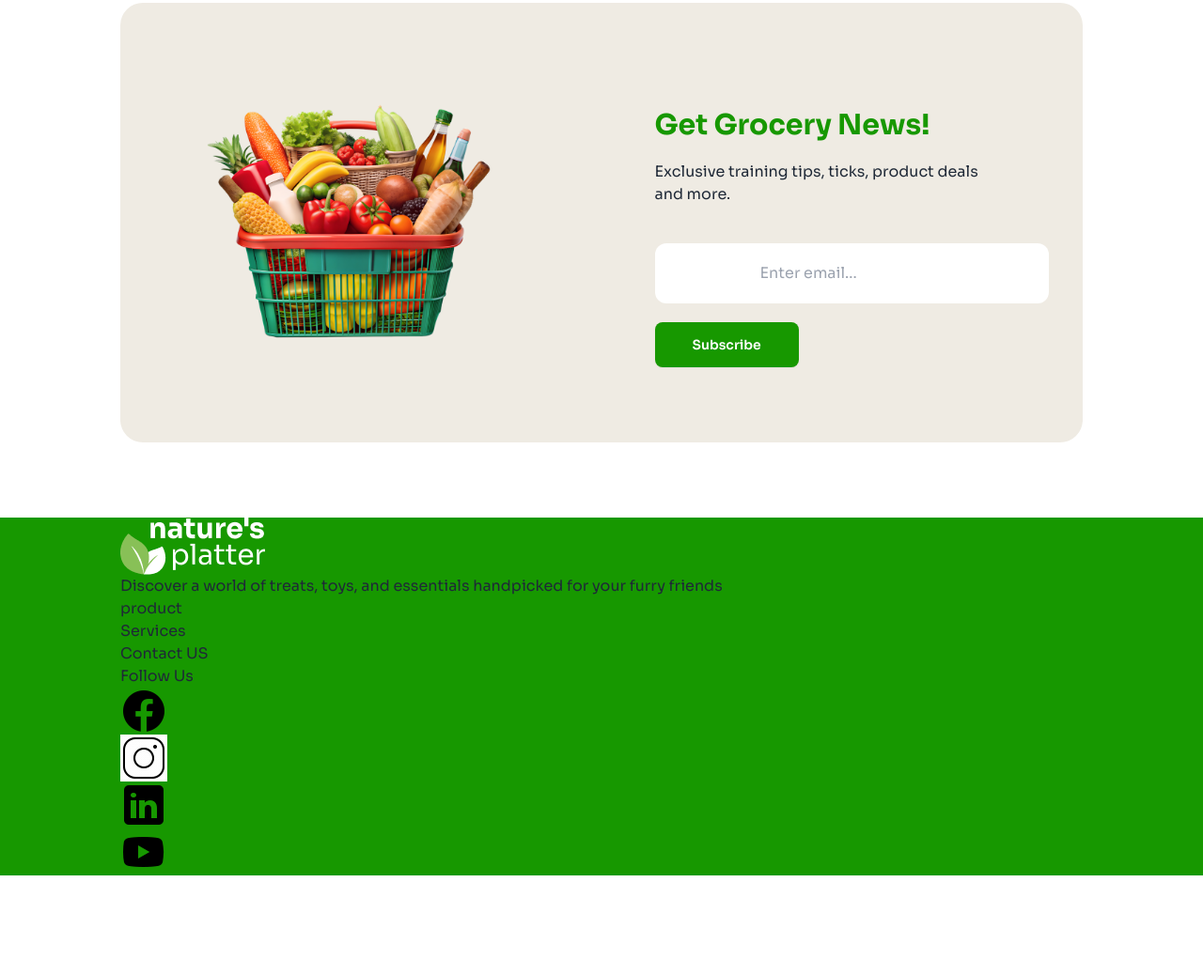
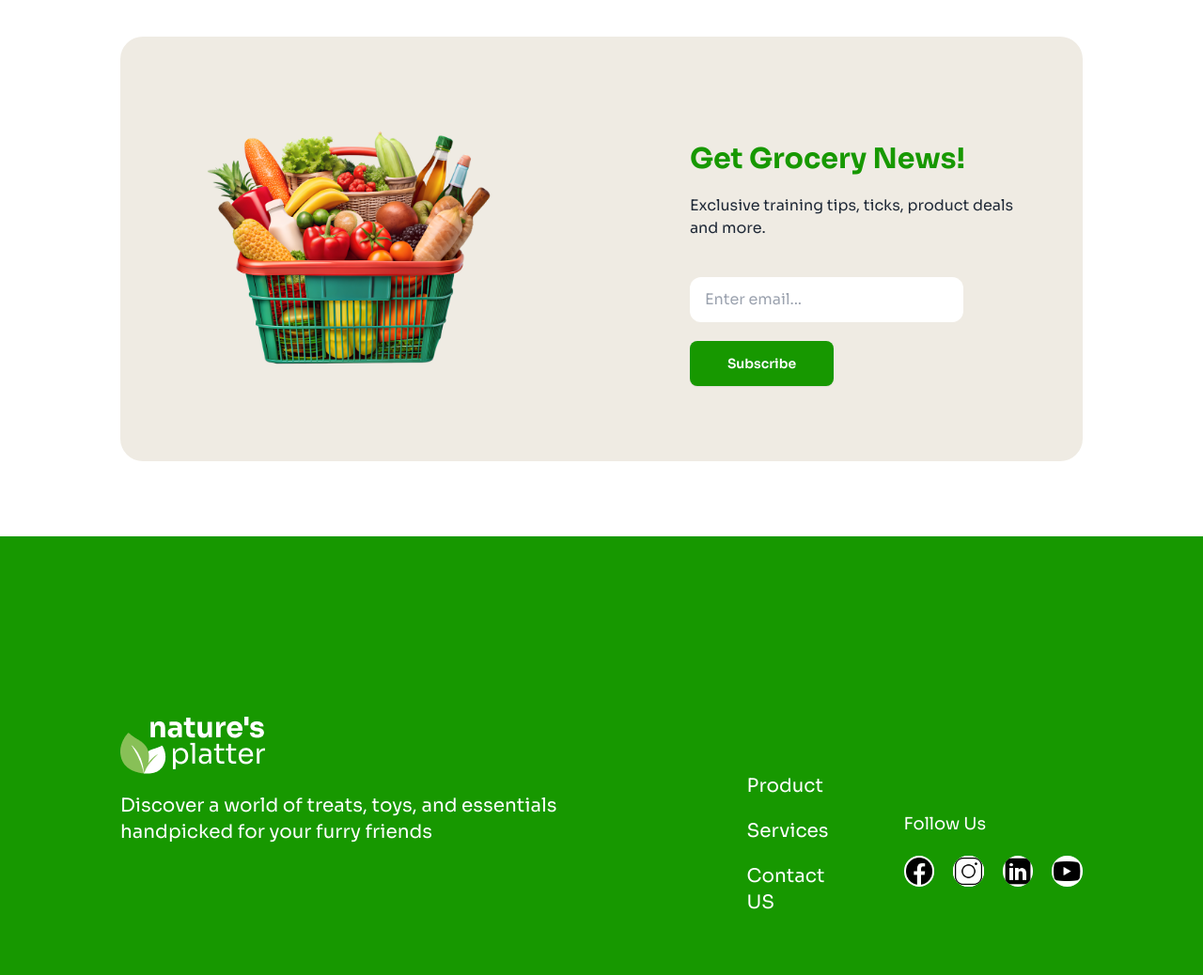
Before and after one commit to jobaidul12/Assingment-3, a plain HTML site: page index.html in a window 1280 px wide. Shown: the part 3108-4146 px from the top of the page at 94% size. Before the commit the page ends 4040 px from the top, so only its background shows below. Drawn offline with nearby package versions, Linux system fonts and the light colour scheme.

Commit message:
added footer section

```diff
--- a/index.html
+++ b/index.html
@@ -397,7 +397,7 @@
           <section class="mx-5 lg:mx-32 my-20">
             <h2 class="font-bold text-2xl text-primary-color my-10 lg:hidden">Arrival & Offers</h2>
 
-            <div class="grid  grid-rows-1 gird-cols-1 md:col-span-1 lg:grid-cols-3  gap-4 ">
+            <div class="grid  grid-rows-1 gird-cols-1 md:col-span-1 lg:grid-cols-3  gap-20">
 
               <!-- Daawat card -->
               <div class="col-span-1 lg:col-span-2 flex py-10 pl-10 pr-0 bg-[#115414] rounded-xl gap-10">
@@ -436,7 +436,7 @@
               <div class="col-span-1 m-auto p-auto text-center  lg:text-start">
                 <h1 class="text-3xl font-bold  lg:mt-28 text-primary-color">Get Grocery News!</h1>
                 <p class="justify-between-start py-5">Exclusive training tips, ticks, product deals <br>and more.</p>
-                <input type="email" name="" id="" placeholder="Enter email..." class="my-5 py-5 px-28 rounded-xl">
+                <input type="email" name="" id="" placeholder="Enter email..." class="my-5 py-3 pl-4 pr-20 rounded-xl">
                 <br>
                 <button class="btn btn-primary bg-primary-color mb-20 border-none px-10 text-white ">Subscribe</button>
               </div>
@@ -446,32 +446,32 @@
        </main>
      <!-- Footer Section -->
 
-      <footer class=" bg-primary-color">
-        <div class="mx-5 lg:mx-32">
-          <div>
+      <footer class=" bg-primary-color py-48">
+        <div class="mx-5 lg:mx-32 lg:flex">
+          <div class="lg:mr-20">
             <img src="./c2-assets/logo-footer.png" alt="">
-            <p>Discover a world of treats, toys, and essentials handpicked for your furry friends</p>
+            <p class="text-xl text-white my-5 ">Discover a world of treats, toys, and essentials handpicked for your furry friends</p>
           </div>
-          <div>
-            <ul>
-              <li><a href="">product</a></li>
-              <li><a href="">Services</a></li>
-              <li><a href="">Contact US</a></li>
+          <div class="my-10 lg:mr-20">
+            <ul class="text-white text-xl">
+              <li class="my-5"><a href="">Product</a></li>
+              <li class="my-5"><a href="">Services</a></li>
+              <li class="my-5"><a href="">Contact US</a></li>
             </ul>
 
 
           </div>
-          <div>
-            <div>
-              <h5>Follow Us</h5>
+          <div class="lg:mt-20">
+            <div class="my-5">
+              <h5 class="text-white text-lg">Follow Us</h5>
             </div>
-            <div>
-              <ul>
-                <li><img src="./c2-assets/facebook icon.png" alt=""></li>
-                <li><img src="./c2-assets/instagram icon.gif" alt=""></li>
-                <li><img src="./c2-assets/linkdin icon.png" alt=""></li>
-                <li><img src="./c2-assets/youtube icon.png" alt=""></li>
-              </ul>
+            <div class="flex gap-5">
+
+                <a href=""><img src="./c2-assets/facebook icon.png" alt="" class="bg-white rounded-2xl w-auto"></a>
+                <a href=""><img src="./c2-assets/instagram icon.gif" alt="" class="bg-white rounded-2xl"></a>
+                <a href=""><img src="./c2-assets/linkdin icon.png" alt="" class="bg-white rounded-2xl"></a>
+                <a href=""><img src="./c2-assets/youtube icon.png" alt="" class="bg-white rounded-2xl"></a>
+
             </div>
           </div>
         </div>
```
